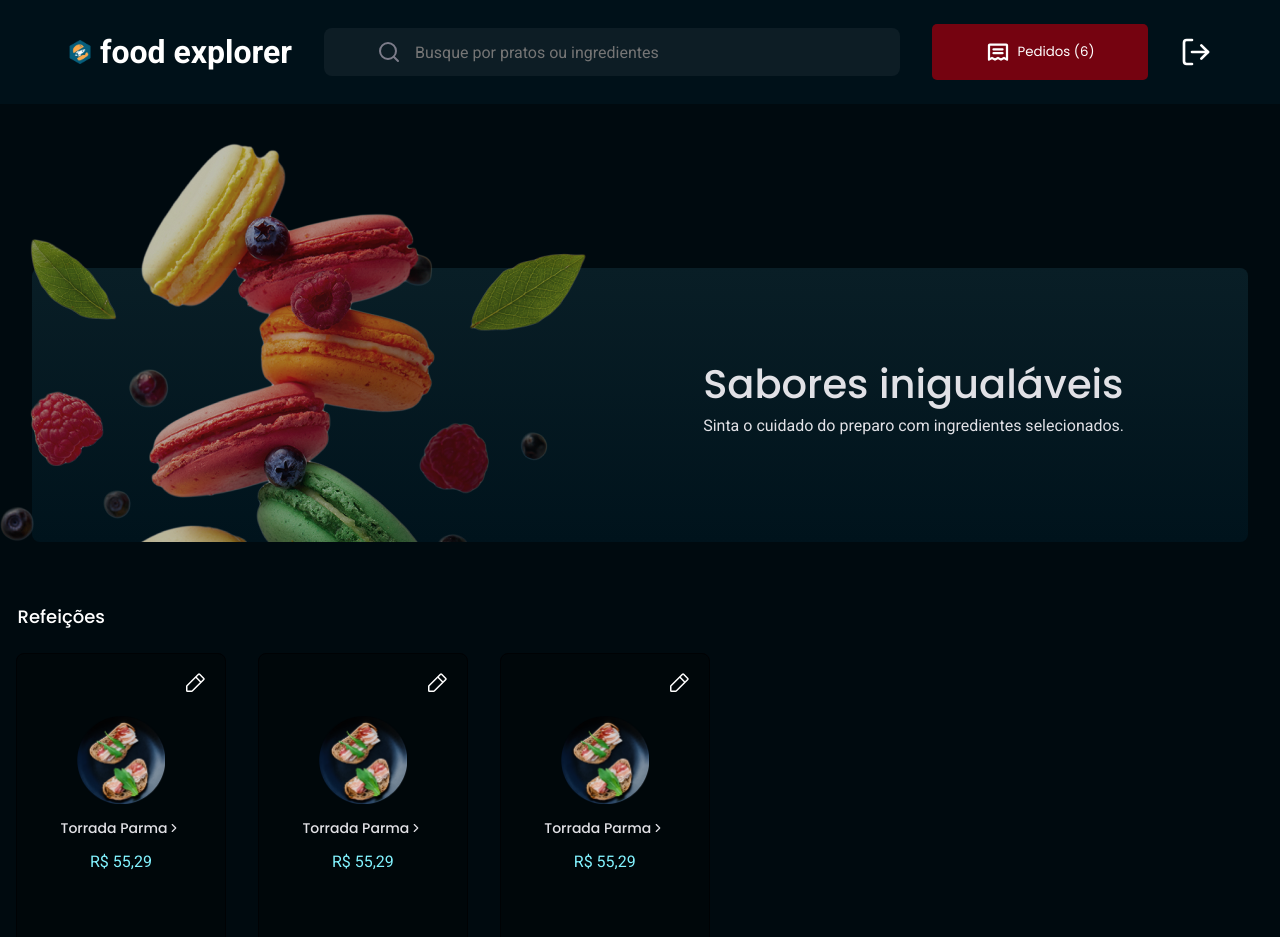
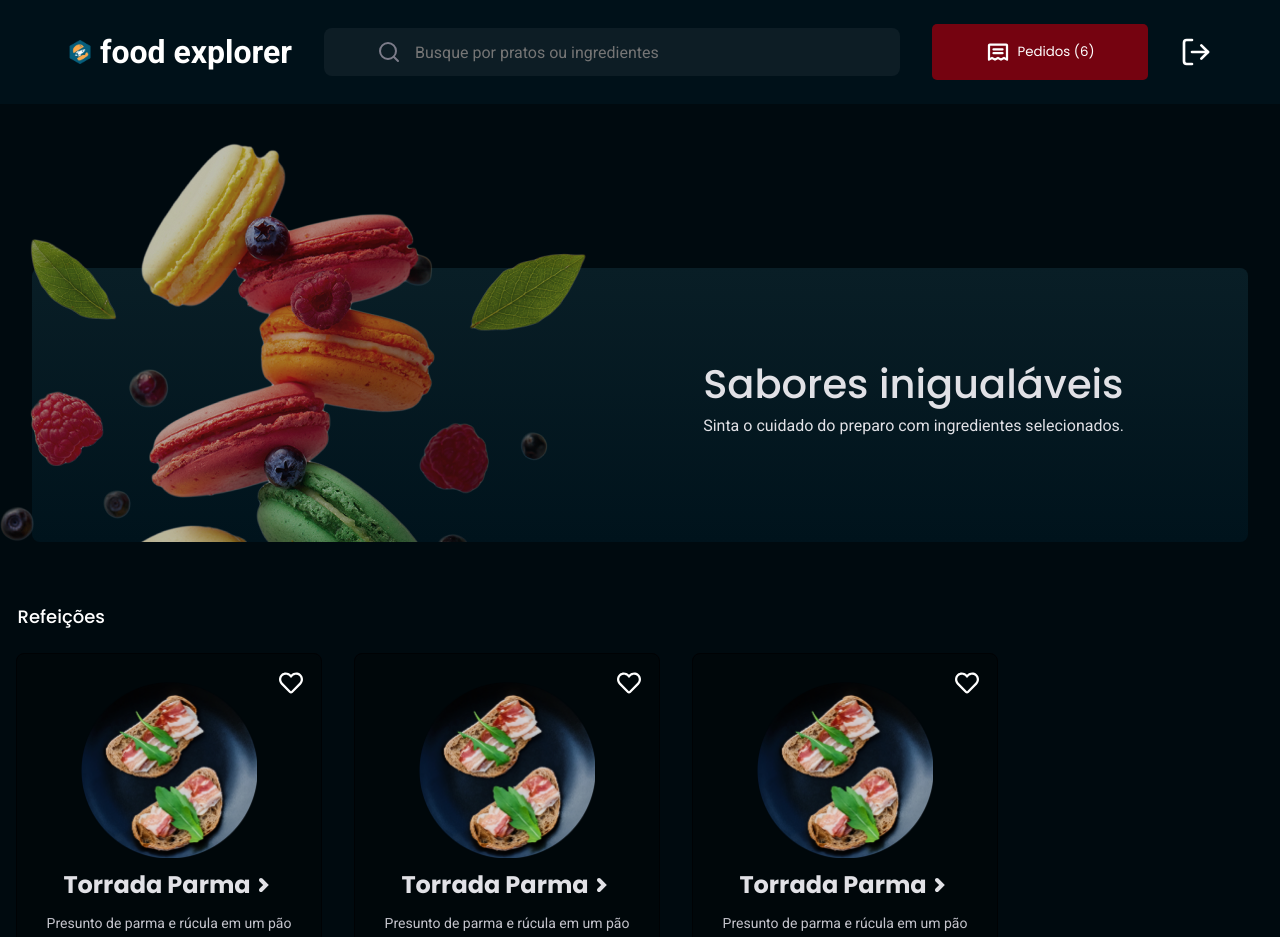
Before and after one commit to ismael-figueiredo/Food-Explorer-Front-end, a React (Vite) app: page / in a window 1280 px wide. Shown: the top 937 px of the page. Built offline with nearby package versions, Linux system fonts and the light colour scheme.

Commit message:
responsive dishcard

```diff
--- a/src/components/DishCard/index.jsx
+++ b/src/components/DishCard/index.jsx
@@ -1,7 +1,8 @@
 import { useState } from "react"
 import { Container } from "./styles"
 import DishImage from "../../assets/Mask group-1.png"
-import { LuPlus, LuMinus, LuChevronRight } from "react-icons/lu"
+import { LuPlus, LuMinus } from "react-icons/lu"
+import { TiChevronRight } from "react-icons/ti"
 import { FaRegHeart, FaHeart } from "react-icons/fa"
 import { PiPencilSimple } from "react-icons/pi"
 
@@ -12,7 +13,7 @@ const Dish = {
   description: "Presunto de parma e rúcula em um pão com fermentação natural.",
 }
 
-export function DishCard({ isAdmin = true }) {
+export function DishCard({ isAdmin = false }) {
   const [fav, setFav] = useState(false)
   const [amount, setAmount] = useState(0)
 
@@ -41,16 +42,18 @@ export function DishCard({ isAdmin = true }) {
       <img src={Dish.image} alt={`Imagem do item ${Dish.name}`} />
       <span className="DishName">
         {Dish.name}
-        <LuChevronRight />
+        <TiChevronRight />
       </span>
+      <p>{Dish.description}</p>
       <span className="DishPrice">{`R$ ${Dish.price}`}</span>
+      <div className="DishFooter">
         <div className="AmountDish">
           {!isAdmin && (
             <button onClick={decreaseAmount}>
               <LuMinus size="1.5rem" />
             </button>
           )}
-        {!isAdmin && <span>{amount}</span>}
+          {!isAdmin && <span>{`${amount}`.padStart(2, "0")}</span>}
           {!isAdmin && (
             <button onClick={increaseAmount}>
               <LuPlus size="1.5rem" />
@@ -58,6 +61,7 @@ export function DishCard({ isAdmin = true }) {
           )}
         </div>
         {!isAdmin && <button>incluir</button>}
+      </div>
     </Container>
   )
 }
--- a/src/components/DishCard/styles.js
+++ b/src/components/DishCard/styles.js
@@ -1,4 +1,5 @@
 import styled from "styled-components"
+import { DEVICE_BREAKPOINTS } from "../../styles/deviceBreakpoints"
 
 export const Container = styled.div`
   position: relative;
@@ -42,6 +43,17 @@ export const Container = styled.div`
     font-weight: 500;
     line-height: 1.5rem;
   }
+
+  p {
+    max-width: 16rem;
+    text-align: center;
+    color: ${({ theme }) => theme.COLORS.LIGHT_400};
+    font-size: 0.875rem;
+    font-family: "Roboto", sans-serif;
+    font-weight: 400;
+    line-height: 160%;
+    display: none;
+  }
   .DishPrice {
     color: ${({ theme }) => theme.COLORS.CAKE_100};
     font-family: "Roboto", sans-serif;
@@ -61,12 +73,13 @@ export const Container = styled.div`
       border: none;
       color: ${({ theme }) => theme.COLORS.LIGHT_300};
       &:hover {
+        background-color: transparent;
         transform: scale(1.1);
         transition: all 0.2s;
       }
     }
   }
-  > button {
+  button {
     width: 10.125rem;
     height: 2rem;
 
@@ -87,4 +100,56 @@ export const Container = styled.div`
       transition: all 0.2s;
     }
   }
+  .DishFooter {
+    display: flex;
+    flex-direction: column;
+    justify-content: center;
+    align-items: center;
+    gap: 1rem;
+  }
+
+  @media (min-width: ${DEVICE_BREAKPOINTS.LG}) {
+    gap: 0.94rem;
+    min-width: 19rem;
+    height: 28.8rem;
+    img {
+      width: 11rem;
+      height: 11rem;
+    }
+    .DishName {
+      font-size: 1.5rem;
+      font-style: normal;
+      font-weight: 700;
+    }
+    .DishPrice {
+      font-size: 2rem;
+
+      font-weight: 400;
+      line-height: 160%;
+    }
+    .DishFooter {
+      flex-direction: row;
+      gap: 1rem;
+      button {
+        width: 5.75rem;
+        height: 3rem;
+      }
+    }
+    .AmountDish {
+      display: flex;
+      justify-content: center;
+      align-items: center;
+      max-width: 6.25rem;
+
+      span {
+        font-size: 1.25rem;
+
+        font-weight: 700;
+        padding-bottom: 0.4rem;
+      }
+    }
+    p {
+      display: block;
+    }
+  }
 `
```
Lines whose indentation alone changed are shown as unchanged.
